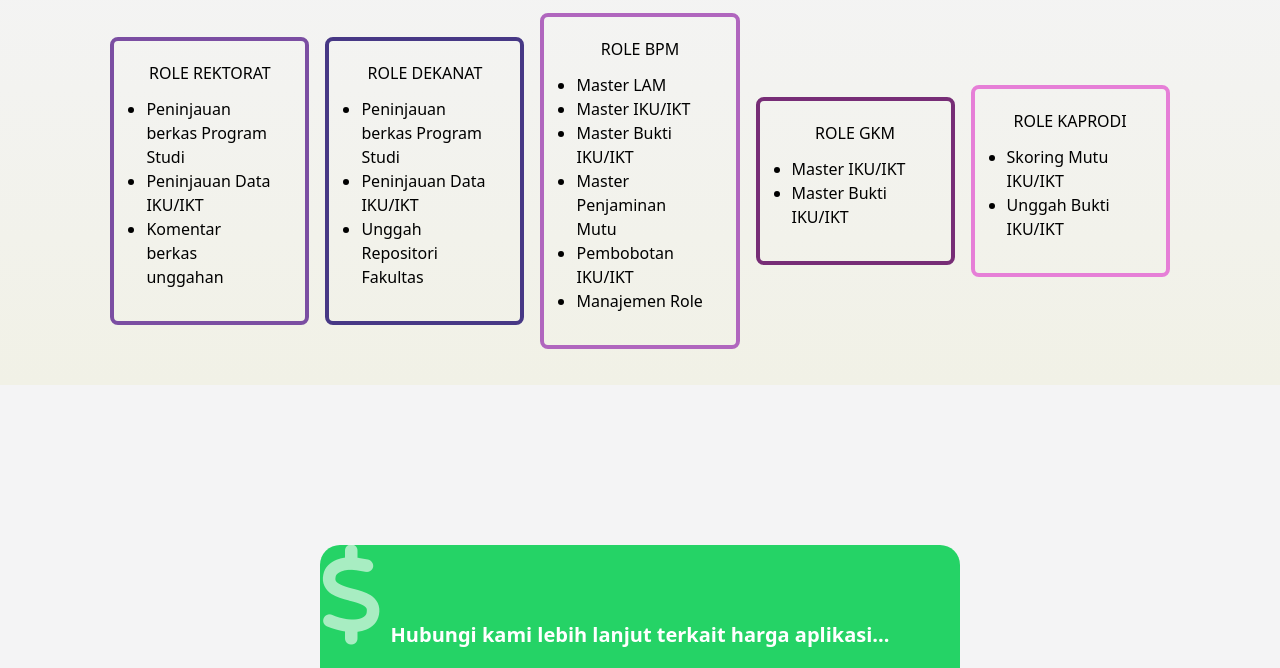
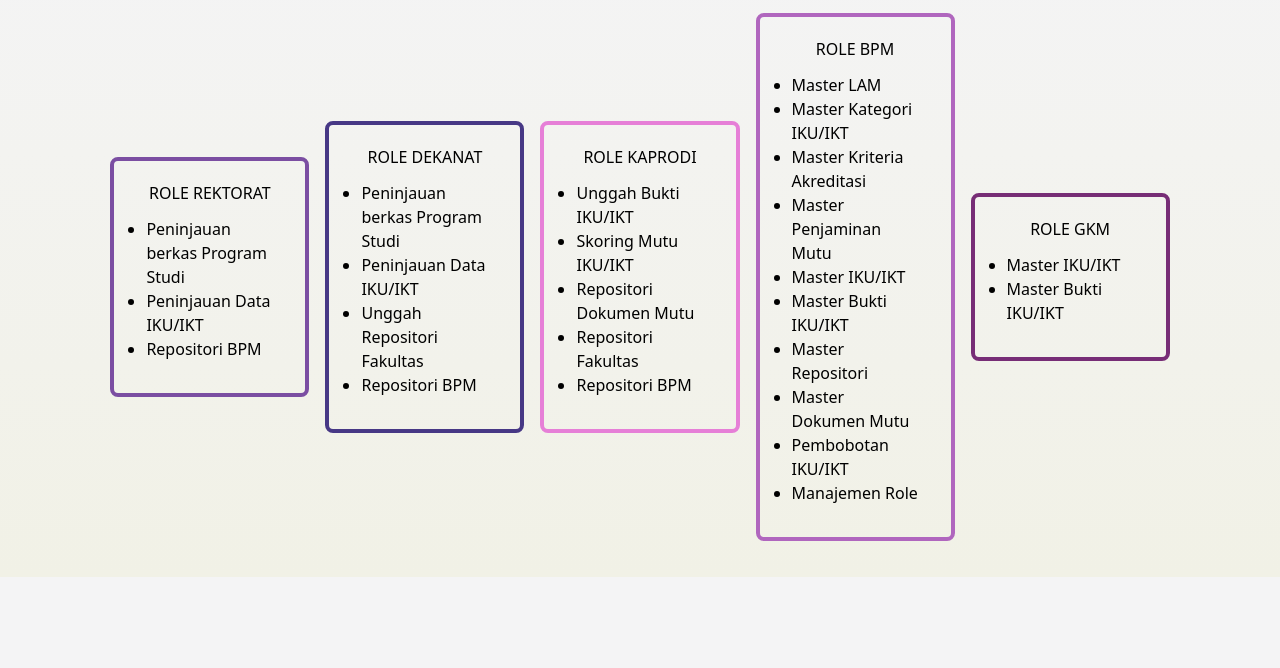
Before and after one commit to NoraNekoIT/landing-page-kkn2022, a website: page sista/index.html in a window 1280 px wide. Shown: the part 1330-1998 px from the top of the page. Drawn offline with Linux system fonts and the light colour scheme.

Commit message:
fix list of feature app

```diff
--- a/sista/index.html
+++ b/sista/index.html
@@ -67,7 +67,8 @@
         </div>
     </div>
     <!-- menu mobile -->
-    <div id="menu" class="fixed top-0 bg-[#002366] md:hidden xl:hidden mt-0 left-[-500px] duration-300 z-[999] h-screen p-4 rounded-[10px] ">
+    <div id="menu"
+        class="fixed top-0 bg-[#002366] md:hidden xl:hidden mt-0 left-[-500px] duration-300 z-[999] h-screen p-4 rounded-[10px] ">
         <div class="">
             <div class="pt-[10px] pl-[20px]">
                 <div class="flex justify-between items-center flex-row mx-[20px]">
@@ -82,7 +83,8 @@
                 <div class="text-white mb-[30px]">
                     <div class="mx-4 my-[25px]"><a href="#fitur" class="" onclick="close_menu()">Fitur</a></div>
                     <div class="mx-4 my-[25px]"><a href="#harga" class="" onclick="close_menu()">Harga</a></div>
-                    <div class="mx-4 my-[25px]"><a href="#kontak" class="" onclick="close_menu()">Kontak Kami</a></div>
+                    <div class="mx-4 my-[25px]"><a href="#kontak" class="" onclick="close_menu()">Kontak Kami</a>
+                    </div>
                 </div>
                 <a href="http://if-ukdc.com/sista/demo.html" class="bg-[#f8cb2e] p-[20px] rounded-[20px] font-bold">
                     <i class="fa-solid fa-bolt mx-2"></i>Demo
@@ -97,10 +99,15 @@
             <div class="mx-[10px] my-[50px] w-full flex justify-center items-center">
                 <div>
                     <div class="flex flex-row">
-                        <p class="2xs:text-[20px] xs:text-[20px] sm:text-[25px] md:text-[40px]  font-bold mr-2 bg-[#f8cb2e] rounded-lg px-[10px]">Solusi</p>
-                        <p class="2xs:text-[20px] xs:text-[20px] sm:text-[25px] md:text-[40px] font-bold">Manajemen Dokumen</p>
+                        <p
+                            class="2xs:text-[20px] xs:text-[20px] sm:text-[25px] md:text-[40px]  font-bold mr-2 bg-[#f8cb2e] rounded-lg px-[10px]">
+                            Solusi</p>
+                        <p class="2xs:text-[20px] xs:text-[20px] sm:text-[25px] md:text-[40px] font-bold">Manajemen
+                            Dokumen</p>
                     </div>
-                    <p class="xl:text-[55px] md:text-[55px] sm:text-[30px] xs:text-[30px] 2xs:text-[30px] font-bold mb-[10px]">Akreditasi Kampus👍</p>
+                    <p
+                        class="xl:text-[55px] md:text-[55px] sm:text-[30px] xs:text-[30px] 2xs:text-[30px] font-bold mb-[10px]">
+                        Akreditasi Kampus👍</p>
                     <a href="#fitur" class="border-[1px] rounded-lg border-black p-2 ml-3">Lihat Fitur <i
                             class="fa-solid fa-arrow-right mx-[4px]"></i></a>
                 </div>
@@ -116,7 +123,8 @@
         <div class="flex">
             <p class="m-3 font-bold"><i class="fa-solid fa-circle-info text-[30px]"></i></p>
             <div class="w-full p-3">
-                <p class="xl:text-[20px] md:text-[20px] sm:text-[15px] text-center">- SISTA merupakan aplikasi yang dibuat dengan tujuan untuk membantu
+                <p class="xl:text-[20px] md:text-[20px] sm:text-[15px] text-center">- SISTA merupakan aplikasi yang
+                    dibuat dengan tujuan untuk membantu
                     dalam penyusunan dokumen akreditasi kampus, tersedia fitur untuk monitoring unggahan berkas dokumen
                     akreditasi -</p>
             </div>
@@ -125,11 +133,15 @@
 
     <!-- tampilan aplikasi -->
     <div class="mt-[80px] w-full">
-        <div class="flex xl:flex-row sm:flex-col sm:flex-col xs:flex-col 2xs:flex-col 2xs:mx-[5%] xs:mx-[5%] sm:mx-[5%] md:mx-[4%] items-center">
+        <div
+            class="flex xl:flex-row sm:flex-col sm:flex-col xs:flex-col 2xs:flex-col 2xs:mx-[5%] xs:mx-[5%] sm:mx-[5%] md:mx-[4%] items-center">
             <img src="./img/tampilan_aplikasi.svg" alt="tampilan_aplikasi" width="auto" height="auto"
                 class="xl:w-[50%] sm:w-[100%]">
-            <div class="mx-[45px] my-[20px] drop-shadow-2xl bg-white px-[20px] py-[40px] rounded-[20px] md:w-full xs:w-full 2xs:w-full">
-                <p class="mb-4 xl:text-[30px] md:text-[30px] sm:text-center sm:text-[20px] xs:text-center xs:text-[20px] 2xs:text-center 2xs:text-[20px]">Benefit penggunaan SISTA</p>
+            <div
+                class="mx-[45px] my-[20px] drop-shadow-2xl bg-white px-[20px] py-[40px] rounded-[20px] md:w-full xs:w-full 2xs:w-full">
+                <p
+                    class="mb-4 xl:text-[30px] md:text-[30px] sm:text-center sm:text-[20px] xs:text-center xs:text-[20px] 2xs:text-center 2xs:text-[20px]">
+                    Benefit penggunaan SISTA</p>
                 <ul class="xl:text-[20px] xl:text-[20px] sm:text-[15px]">
                     <li class="mb-2">✅ Memudahkan dokumentasi akreditasi kampus</li>
                     <li class="mb-2">✅ Memudahkan monitoring kelengkapan dokumen akreditasi</li>
@@ -146,14 +158,15 @@
         <div class="mx-[10%]">
             <p class="text-[25px] font-bold text-[#041C32]"><i class="fa-solid fa-toolbox"></i> Fitur Aplikasi </p>
         </div>
-        <div class="flex xl:flex-row justify-center items-center xl:mx-[8%] sm:mx-[5%] xs:mx-[5%] 2xs:mx-[5%] sm:flex-col md:flex-col xs:flex-col 2xs:flex-col">
+        <div
+            class="flex xl:flex-row justify-center items-center xl:mx-[8%] sm:mx-[5%] xs:mx-[5%] 2xs:mx-[5%] sm:flex-col md:flex-col xs:flex-col 2xs:flex-col">
             <div
                 class="border-4 border-[#7B4EA2] p-5 mx-2 my-4 rounded-lg xl:w-1/5 sm:w-full xs:w-full 2xs:w-full transition duration-0 ease-in-out hover:bg-[#7B4EA2] hover:text-white hover:cursor-default hover:duration-700">
                 <p class="uppercase text-center">Role Rektorat</p>
                 <ul class="list-disc p-3">
                     <li>Peninjauan berkas Program Studi</li>
                     <li>Peninjauan Data IKU/IKT</li>
-                    <li>Komentar berkas unggahan</li>
+                    <li>Repositori BPM</li>
                 </ul>
             </div>
             <div
@@ -163,6 +176,18 @@
                     <li>Peninjauan berkas Program Studi</li>
                     <li>Peninjauan Data IKU/IKT</li>
                     <li>Unggah Repositori Fakultas</li>
+                    <li>Repositori BPM</li>
+                </ul>
+            </div>
+            <div
+                class="border-4 border-[#E67FD7] p-5 mx-2 my-4 rounded-lg xl:w-1/5 sm:w-full xs:w-full 2xs:w-full transition duration-0 ease-in-out hover:bg-[#E67FD7] hover:text-white hover:cursor-default hover:duration-700">
+                <p class="uppercase text-center">Role Kaprodi</p>
+                <ul class="list-disc p-3">
+                    <li>Unggah Bukti IKU/IKT</li>
+                    <li>Skoring Mutu IKU/IKT</li>
+                    <li>Repositori Dokumen Mutu</li>
+                    <li>Repositori Fakultas</li>
+                    <li>Repositori BPM</li>
                 </ul>
             </div>
             <div
@@ -170,9 +195,13 @@
                 <p class="uppercase text-center">Role BPM</p>
                 <ul class="list-disc p-3">
                     <li>Master LAM</li>
+                    <li>Master Kategori IKU/IKT</li>
+                    <li>Master Kriteria Akreditasi</li>
+                    <li>Master Penjaminan Mutu</li>
                     <li>Master IKU/IKT</li>
                     <li>Master Bukti IKU/IKT</li>
-                    <li>Master Penjaminan Mutu</li>
+                    <li>Master Repositori</li>
+                    <li>Master Dokumen Mutu</li>
                     <li>Pembobotan IKU/IKT</li>
                     <li>Manajemen Role</li>
                 </ul>
@@ -185,22 +214,16 @@
                     <li>Master Bukti IKU/IKT</li>
                 </ul>
             </div>
-            <div
-                class="border-4 border-[#E67FD7] p-5 mx-2 my-4 rounded-lg xl:w-1/5 sm:w-full xs:w-full 2xs:w-full transition duration-0 ease-in-out hover:bg-[#E67FD7] hover:text-white hover:cursor-default hover:duration-700">
-                <p class="uppercase text-center">Role Kaprodi</p>
-                <ul class="list-disc p-3">
-                    <li>Skoring Mutu IKU/IKT</li>
-                    <li>Unggah Bukti IKU/IKT</li>
-                </ul>
-            </div>
         </div>
     </div>
 
     <!-- harga aplikasi -->
     <div id="harga" class="py-[40px]"></div>
     <div class="flex justify-center items-center my-[50px]">
-        <div class="text-center bg-[#25d366] text-white rounded-[20px] py-[75px] xl:w-[50%] md:w-1/3 sm:w-full lg:w-[80%] sm:mx-[20px] sm:text-[20px] relative">
-            <i class="fa-solid fa-dollar-sign absolute top-0 left-0 xl:text-[100px] sm:text-[100px] xs:text-[80px] 2xs:text-[60px] z-0 opacity-[0.6]"></i>
+        <div
+            class="text-center bg-[#25d366] text-white rounded-[20px] py-[75px] xl:w-[50%] md:w-1/3 sm:w-full lg:w-[80%] sm:mx-[20px] sm:text-[20px] relative">
+            <i
+                class="fa-solid fa-dollar-sign absolute top-0 left-0 xl:text-[100px] sm:text-[100px] xs:text-[80px] 2xs:text-[60px] z-0 opacity-[0.6]"></i>
             <p class="font-bold xl:text-[20px] sm:text-md mx-4 mb-[30px]">Hubungi kami lebih lanjut terkait harga
                 aplikasi...</p>
             <a href="https://api.whatsapp.com/send?phone=+6282220183589&amp;text=Permisi+kak+saya+mau+bertanya+mengenai+harga+aplikasi+SISTA"
@@ -225,7 +248,8 @@
                 <a href="https://api.whatsapp.com/send?phone=+6285607050416&amp;text=Permisi+kak+saya+mau+bertanya+mengenai+aplikasi+SISTA"
                     class="bg-black p-3 rounded-[20px] text-[14px] mx-2 sm:my-2" target="_blank"><i
                         class="fa-brands fa-whatsapp fa-lg mx-1"></i> Klik Disini</a>
-                <a href="mailto:informatika.darma@gmail.com" class="bg-black p-3 rounded-[20px] text-[14px] mx-2 sm:my-2"><i
+                <a href="mailto:informatika.darma@gmail.com"
+                    class="bg-black p-3 rounded-[20px] text-[14px] mx-2 sm:my-2"><i
                         class="fa-regular fa-envelope fa-lg mx-1"></i> Klik Disini</a>
             </div>
         </div>
@@ -234,7 +258,8 @@
     <!-- footer -->
     <div class="w-full">
         <div class="mt-[20px] mb-[30px] mx-[5%] bg-[#002366] rounded-[20px] text-white py-[25px]">
-            <div class="flex xl:flex-row sm:flex-col md:flex-row xs:flex-col 2xs:flex-col sm:text-center justify-between items-center mx-[30px]">
+            <div
+                class="flex xl:flex-row sm:flex-col md:flex-row xs:flex-col 2xs:flex-col sm:text-center justify-between items-center mx-[30px]">
                 <div class="flex flex-row">
                     <a href="https://www.instagram.com/dc_informatics/" target="_blank" class="py-3 mx-[10px]"><i
                             class="fa-brands fa-instagram fa-xl"></i></a>
@@ -265,13 +290,14 @@
             menu.classList.remove('left-[-500px]')
         })
 
-        close.addEventListener('click', ()=>{
+        close.addEventListener('click', () => {
             // menu.classList.toggle('hidden')
             menu.classList.add('left-[-500px]')
             menu.classList.remove('w-screen')
             menu.classList.remove('left-0')
         })
-        function close_menu(){
+
+        function close_menu() {
             menu.classList.add('left-[-500px]')
             menu.classList.remove('w-screen')
             menu.classList.remove('left-0')
```
